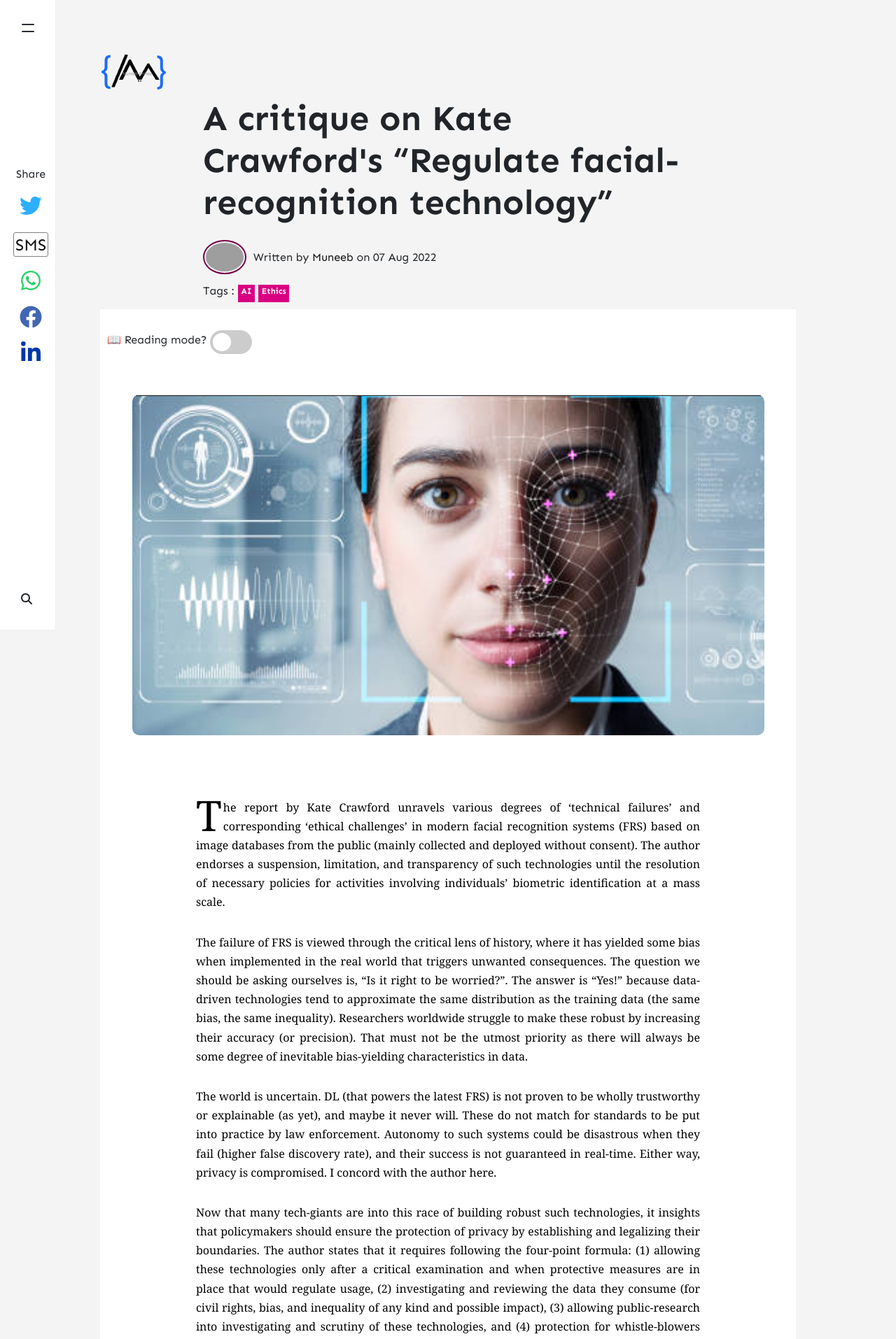
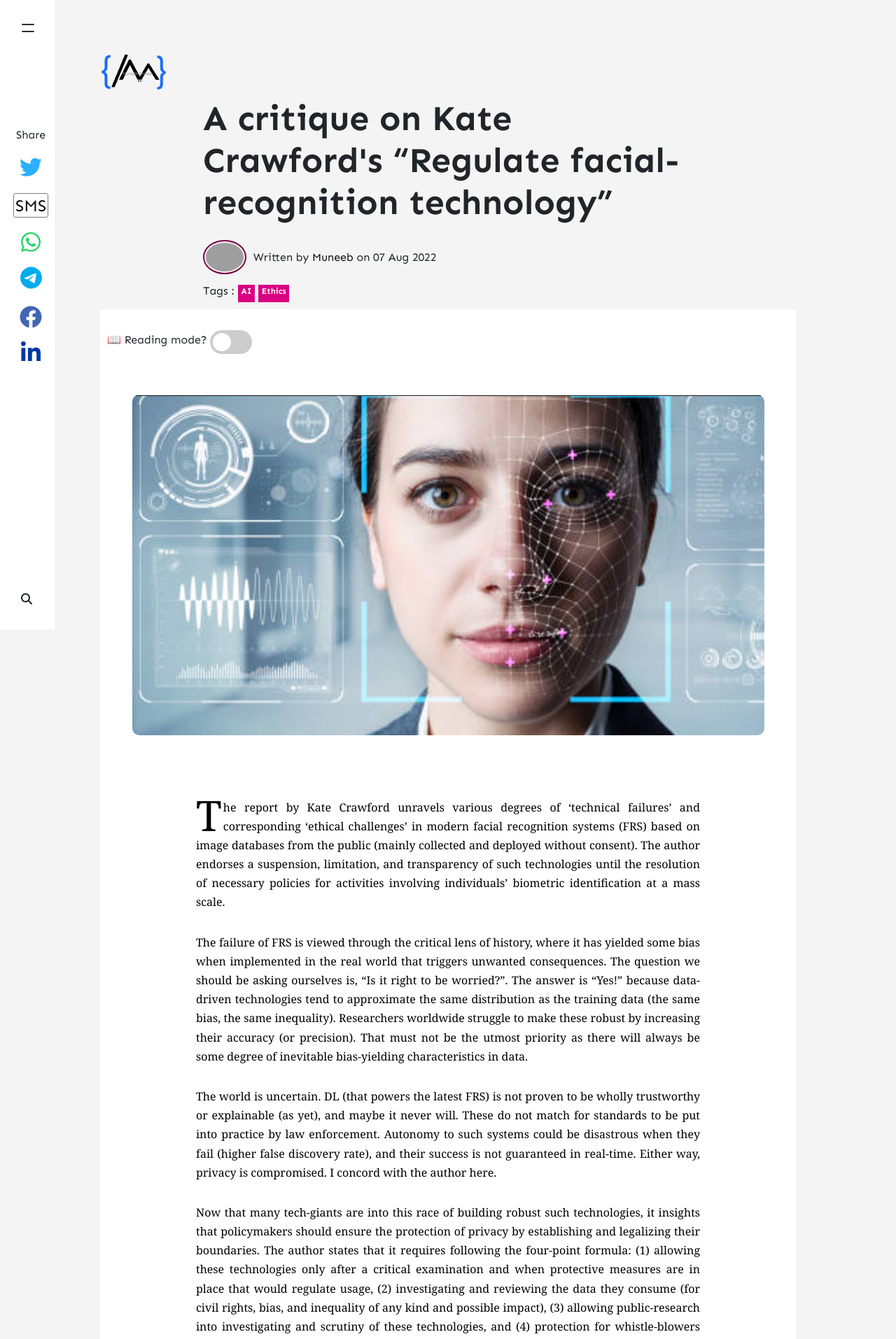
Before and after one commit to muneebpandith/blog, a Jekyll site: the page built from _posts/22-08-07-kates-insights.md, in a window 1280 px wide. Shown: the top 1914 px of the page at 70% size. Built offline with Jekyll 4.4.1, drawn with Linux system fonts in a browser that asks for light colours; nearby versions of some CDN libraries; comment, search, counter and statistics services are not loaded.

Commit message:
Update share.html

```diff
--- a/_includes/share.html
+++ b/_includes/share.html
@@ -21,12 +21,17 @@
                 SMS
             </a>
         </li>
+
          <li class="ml-1 mr-1">
             <a target="_blank" href="whatsapp://send?text=Sharing an amazing post with you. Link 👉 {{ page.url | absolute_url }}">
                 <i id="sh" class="fa-brands fa-whatsapp" style="color:#25D366;font-size:xx-large;" ></i>
             </a>
         </li>
-
+        <li class="ml-1 mr-1">
+            <a target="_blank" style="font-size:x-large;" href="https://telegram.me/share/url?url={{page.url | absolute_url}}&text=Sharing an amazing post with you. Link 👉 {{ page.url | absolute_url }}" onclick="window.open(this.href, 'sms-share', 'width=550,height=435');return false;">
+                <i id="sh" class="fa-brands fa-telegram" style="color:#00ACEE;font-size:xx-large;" ></i>
+            </a>
+        </li>
         <li class="ml-1 mr-1">
             <a target="_blank" href="https://facebook.com/sharer.php?u={{ page.url | absolute_url }}" onclick="window.open(this.href, 'facebook-share', 'width=550,height=435');return false;">
                 <i id="sh" class="fab fa-facebook" style="color:#4267B2;font-size:xx-large;"></i>
```
